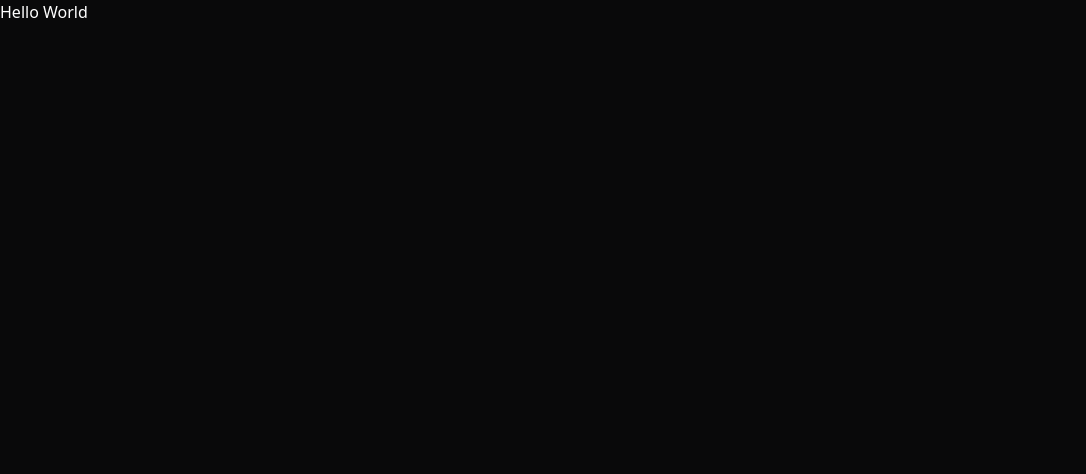
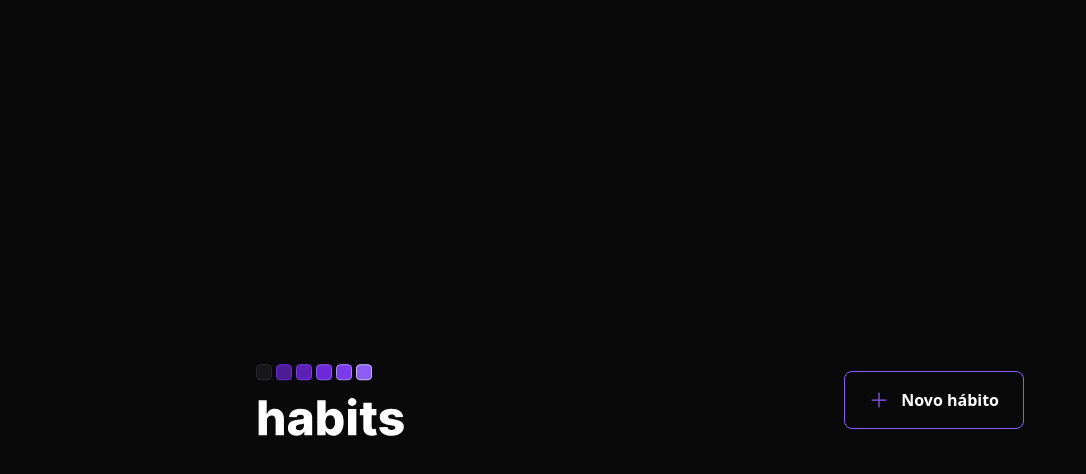
Before and after one commit to annaclaraf/habits, a React (Vite) app in the folder web/: page / in a window 1280 px wide. Shown: the top 474 px of the page, without its empty margins (0-1086 px from the left). Built offline with nearby package versions, Linux system fonts and the light colour scheme.

Commit message:
feat: header component

```diff
--- a/web/src/App.tsx
+++ b/web/src/App.tsx
@@ -1,8 +1,14 @@
 import './styles/global.css';
+
+import { Header } from './components/Header'
 
 function App() {
   return (
-    <h1>Hello World</h1>
+    <div className="w-screen h-screen flex justify-center items-center">
+      <div className="w-full max-w-5xl px-6 flex flex-col gap-16">
+        <Header />
+      </div>
+    </div>
   )
 }
 
--- /dev/null
+++ b/web/src/components/Header.tsx
@@ -0,0 +1,37 @@
+import { Plus, X } from "phosphor-react";
+import * as Dialog from '@radix-ui/react-dialog';
+
+import LogoImage from '../assets/logo.svg'
+
+export function Header() {
+  return (
+    <div className="w-full max-w-3xl mx-auto flex items-center justify-between">
+      <img src={LogoImage} alt="logo" />
+
+      <Dialog.Root>
+        <Dialog.Trigger
+          type="button"
+          className="border border-violet-500 font-semibold rounded-lg px-6 py-4 flex items-center gap-3 hover:border-violet-300 transition-colors focus:outline-none focus:ring-2 focus:ring-violet-600 focus:ring-offset-2 focus:ring-offset-background"
+        >
+          <Plus size={20} className="text-violet-500" />
+          Novo hábito
+        </Dialog.Trigger>
+
+        <Dialog.Portal>
+          <Dialog.Overlay className="w-screen h-screen bg-black/80 fixed inset-0" />
+
+          <Dialog.Content className="absolute p-10 bg-zinc-900 rounded-2xl w-full max-w-md top-1/2 left-1/2 -translate-x-1/2 -translate-y-1/2">
+            <Dialog.Close className="absolute right-6 top-6 text-zinc-400 rounded-lg hover:text-zinc-200 focus:outline-none focus:ring-2 focus:ring-violet-600 focus:ring-offset-2 focus:ring-offset-zinc-900">
+              <X size={24} aria-label="Fechar"  />
+            </Dialog.Close>
+
+            <Dialog.Title className="text-3xl leading-tight font-extrabold">
+              Criar hábito
+            </Dialog.Title>
+          </Dialog.Content>
+        </Dialog.Portal>
+
+      </Dialog.Root>
+    </div>
+  );
+}
```
